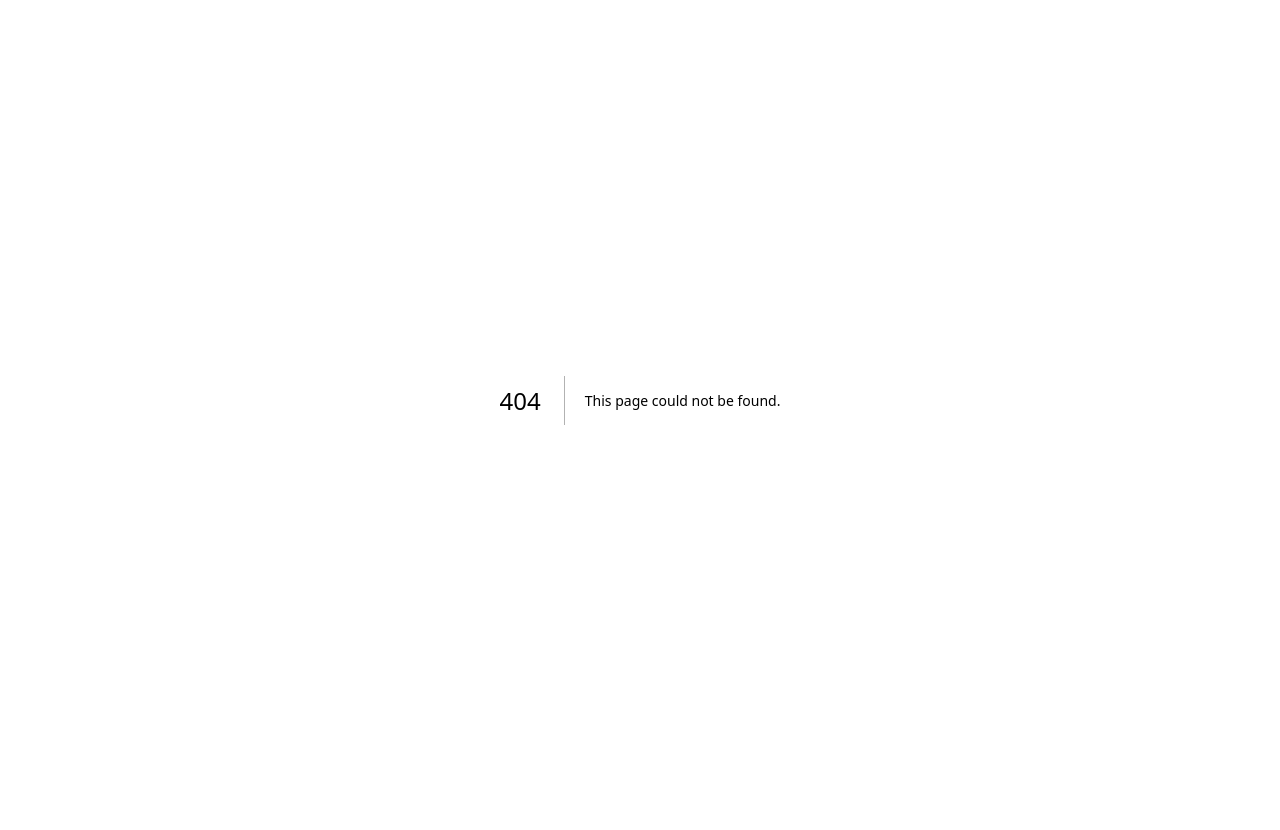
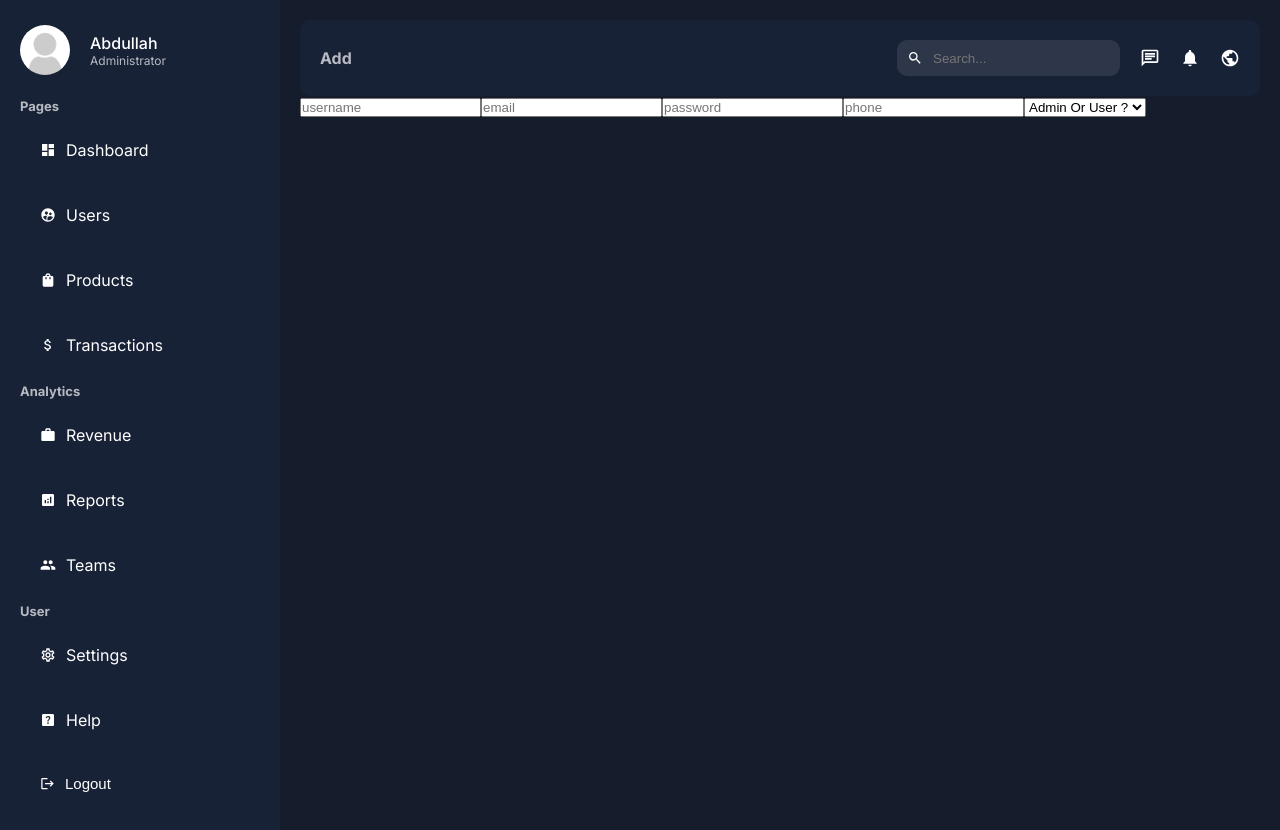
Before and after one commit to Abdullah-Arshad03/admin-dashboard, a Next.js app: page /dashboard/users/add in a window 1280 px wide. Before the commit this address had no page. Before the commit the page ends 800 px from the top, so only its background shows below. Built offline with nearby package versions, Linux system fonts and the light colour scheme.

Commit message:
working on the addUser page

```diff
--- a/app/dashboard/layout.tsx
+++ b/app/dashboard/layout.tsx
@@ -17,8 +17,6 @@ const DashboardLayout = ({children} : Props) => {
   <div className={style.content}>
     <Navbar/>
     {children}
-
-
   </div>
   </div>
 
--- a/app/dashboard/products/page.tsx
+++ b/app/dashboard/products/page.tsx
@@ -46,7 +46,7 @@ const ProductsPage = () => {
       <div className={style.search}>
         <Search placeholder='Search Products...'/>
         <div className={style.newUser}>
-          <Link href='/'> <button className={style.newProdBtn}>Add New</button></Link>
+          <Link href='/dashboard/products/add'> <button className={style.newProdBtn}>Add New</button></Link>
 
         </div>
       </div>
--- /dev/null
+++ b/app/dashboard/users/add/page.tsx
@@ -0,0 +1,25 @@
+import React from 'react'
+import style from '@/app/ui/dashboard/users/addUser/addUser.module.css'
+
+const AddUserPage = () => {
+  return (
+    <div className={style.container}>
+        <form action="" className={style.form}>
+            <input type="text" placeholder='username' id='username' name='username' />
+            <input type="email" placeholder='email' id='email' name='email' />
+            <input type="password" placeholder='password' id='password' name='password' />
+            <input type="number" placeholder='phone' id='phone' name='phone' />
+            <select name="" id="">
+            <option value="general" >Admin Or User ?</option>
+
+                <option value="isAdmin" >isAdmin</option>
+                <option value="isUser" >isUser</option>
+            </select>
+
+        </form>
+    </div>
+  )
+
+}
+
+export default AddUserPage
--- a/app/dashboard/users/page.tsx
+++ b/app/dashboard/users/page.tsx
@@ -5,7 +5,6 @@ import { Actions } from '@/app/utils/action'
 import Image from 'next/image'
 import Link from 'next/link'
 import Pagination from '../../ui/dashboard/pagination/Pagination'
-
 
 
 const usersTable : {
@@ -47,7 +46,7 @@ const UsersPage = () => {
       <div className={style.search}>
         <Search placeholder='Search Users...'/>
         <div className={style.newUser}>
-          <Link href='/'> <button className={style.newUserBtn}>Add New</button></Link>
+          <Link href='/dashboard/users/add'> <button className={style.newUserBtn}>Add New</button></Link>
         </div>
       </div>
       <div className={style.users}>
```
Also changed, not shown: app/ui/dashboard/users/addUser/addUser.module.css (added).
